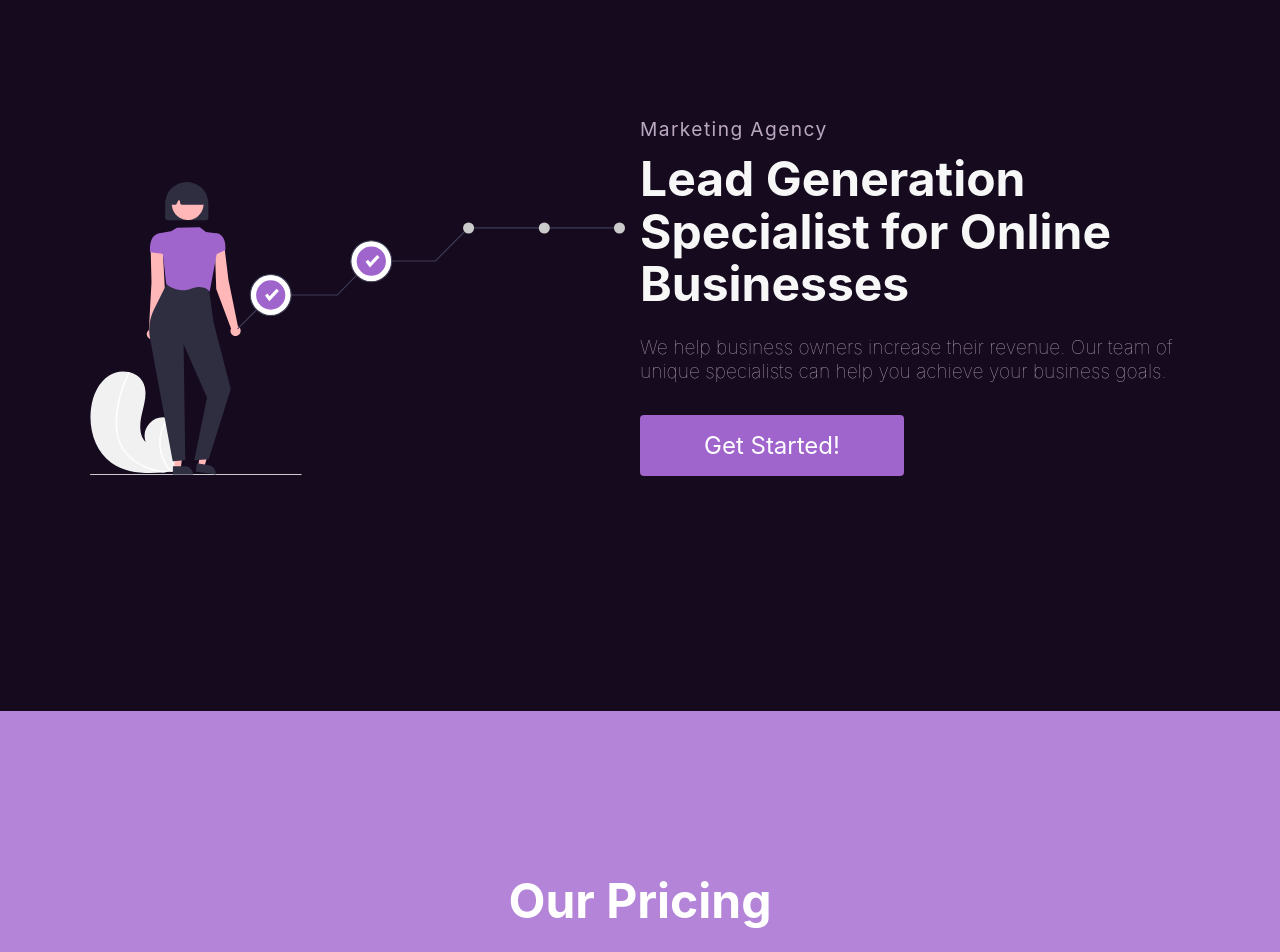
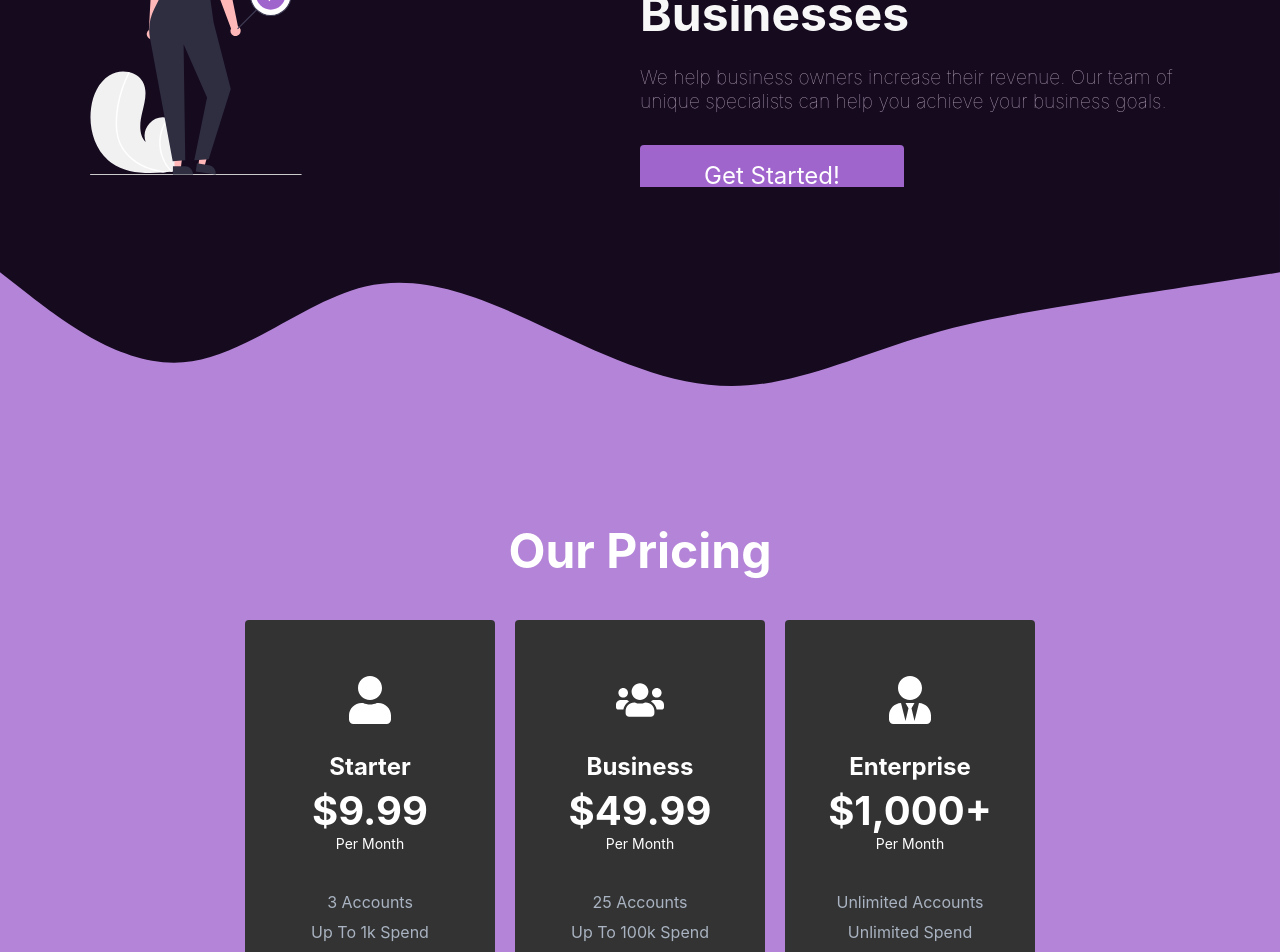
Before and after one commit to coreymunn3/marketing-site-nextjs, a Next.js app: page / in a window 1280 px wide. Shown: the part 1620-2572 px from the top of the page. Built offline with nearby package versions, Linux system fonts and the light colour scheme.

Commit message:
Created DVG dividers for each section, infoSection and Pricing. Minor other fixes.

```diff
--- /dev/null
+++ b/components/DividerSVG/Divider.elements.js
@@ -0,0 +1,17 @@
+import styled from 'styled-components';
+
+export const CurveContainer = styled.div`
+  width: 100%;
+  position: absolute;
+  bottom: 0;
+`;
+
+export const CurveSVG = styled.svg`
+  position: absolute;
+  bottom: 0;
+  background-color: ${(props) => props.svgBg};
+`;
+
+export const PathSVG = styled.path`
+  background-color: ${(props) => props.fill};
+`;
--- /dev/null
+++ b/components/DividerSVG/index.js
@@ -0,0 +1,21 @@
+import { CurveContainer, CurveSVG, PathSVG } from './Divider.elements';
+
+const index = ({ svgBg, svgColor }) => {
+  return (
+    <CurveContainer>
+      <CurveSVG
+        xmlns='http://www.w3.org/2000/svg'
+        viewBox='0 0 1440 320'
+        svgBg={svgBg}
+      >
+        <PathSVG
+          fill={svgColor}
+          fillOpacity='1'
+          d='M0,96L34.3,122.7C68.6,149,137,203,206,197.3C274.3,192,343,128,411,112C480,96,549,128,617,160C685.7,192,754,224,823,224C891.4,224,960,192,1029,170.7C1097.1,149,1166,139,1234,128C1302.9,117,1371,107,1406,101.3L1440,96L1440,0L1405.7,0C1371.4,0,1303,0,1234,0C1165.7,0,1097,0,1029,0C960,0,891,0,823,0C754.3,0,686,0,617,0C548.6,0,480,0,411,0C342.9,0,274,0,206,0C137.1,0,69,0,34,0L0,0Z'
+        ></PathSVG>
+      </CurveSVG>
+    </CurveContainer>
+  );
+};
+
+export default index;
--- a/components/Footer/index.js
+++ b/components/Footer/index.js
@@ -30,10 +30,10 @@ const Footer = ({ data }) => {
       </FooterSubscription>
       <FooterLinksContainer>
         {data.map((section) => (
-          <FooterLinks>
+          <FooterLinks key={section.title}>
             <FooterLinkTitle>{section.title}</FooterLinkTitle>
             {section.links.map((link) => (
-              <FooterLink>{link}</FooterLink>
+              <FooterLink key={link}>{link}</FooterLink>
             ))}
           </FooterLinks>
         ))}
--- a/components/InfoSection/InfoSection.elements.js
+++ b/components/InfoSection/InfoSection.elements.js
@@ -2,14 +2,17 @@ import styled from 'styled-components';
 
 export const InfoSec = styled.div`
   color: #fff;
-  padding: 160px 0%;
+  padding-top: 50px;
+  padding-bottom: 250px;
   background: ${(props) =>
     props.lightBg
       ? props.theme.colors.offWhite
       : props.theme.colors.background};
 
+  position: relative;
+
   @media ${(props) => props.theme.breakpoints.md} {
-    padding: 40px 0;
+    padding: 100px 0;
   }
 `;
 
@@ -38,7 +41,6 @@ export const InfoColumn = styled.div`
 
 export const TextWrapper = styled.div`
   max-width: 540px;
-  padding-bottom: 60px;
 `;
 
 export const TopLine = styled.div`
--- a/components/InfoSection/index.js
+++ b/components/InfoSection/index.js
@@ -9,8 +9,12 @@ import {
   Subtitle,
   ImgWrapper,
   StyledImg,
+  CurveContainer,
+  CurveSVG,
+  PathSVG,
 } from './InfoSection.elements';
 import { Container, Button } from '../../styles/globals';
+import Divider from '../DividerSVG';
 import NextLink from 'next/link';
 
 const InfoSection = (props) => {
@@ -23,6 +27,8 @@ const InfoSection = (props) => {
     buttonLabel,
     src,
     alt,
+    svgBg,
+    svgColor,
   } = props;
 
   const lightTopLine = lightBg ? false : true;
@@ -54,6 +60,7 @@ const InfoSection = (props) => {
             </InfoColumn>
           </InfoRow>
         </Container>
+        <Divider svgBg={svgBg} svgColor={svgColor} />
       </InfoSec>
     </Fragment>
   );
--- a/components/Pricing/Pricing.elements.js
+++ b/components/Pricing/Pricing.elements.js
@@ -1,14 +1,15 @@
 import styled from 'styled-components';
 
 export const PricingSection = styled.div`
-  padding-top: 160px;
-  padding-bottom: 100px;
+  padding-bottom: 250px;
+  padding-top: 50px;
   display: flex;
   flex-direction: column;
   background-color: ${(props) => props.theme.colors.primaryLight};
   justify-content: center;
   align-items: center;
   margin: 0 auto;
+  position: relative;
 `;
 
 export const PricingHeading = styled.h2`
--- a/components/Pricing/index.js
+++ b/components/Pricing/index.js
@@ -13,6 +13,8 @@ import {
 } from './Pricing.elements';
 import { Button } from '../../styles/globals';
 import { FaUser, FaUsers, FaUserTie } from 'react-icons/fa';
+import Divider from '../DividerSVG';
+import theme from '../../styles/defaultTheme';
 
 const index = ({ data }) => {
   return (
@@ -20,7 +22,7 @@ const index = ({ data }) => {
       <PricingHeading>Our Pricing</PricingHeading>
       <PricingCardContainer>
         {data.map((pricingCard) => (
-          <PricingCard>
+          <PricingCard key={pricingCard.plan}>
             <CardBody>
               <CardIcon>
                 {pricingCard.planLevel === 1 && <FaUser fontSize='3rem' />}
@@ -32,7 +34,7 @@ const index = ({ data }) => {
               <CardLength>{pricingCard.planTerm}</CardLength>
               <CardFeatures>
                 {pricingCard.features.map((feature) => (
-                  <CardFeature>{feature}</CardFeature>
+                  <CardFeature key={feature}>{feature}</CardFeature>
                 ))}
               </CardFeatures>
               <Button primary>Choose Plan</Button>
@@ -40,6 +42,10 @@ const index = ({ data }) => {
           </PricingCard>
         ))}
       </PricingCardContainer>
+      <Divider
+        svgColor={theme.colors.primaryLight}
+        svgBg={theme.colors.background}
+      />
     </PricingSection>
   );
 };
--- a/data/index.js
+++ b/data/index.js
@@ -1,3 +1,5 @@
+import Theme from '../styles/defaultTheme';
+
 export const homePageSection1 = {
   lightBg: false,
   imgStart: true,
@@ -8,6 +10,8 @@ export const homePageSection1 = {
   buttonLabel: 'Get Started!',
   src: '/images/business-goals.svg',
   alt: 'alt text',
+  svgBg: Theme.colors.offWhite,
+  svgColor: Theme.colors.background,
 };
 
 export const homePageSection2 = {
@@ -20,6 +24,8 @@ export const homePageSection2 = {
   buttonLabel: 'Get Started!',
   src: '/images/business-goals.svg',
   alt: 'alt text',
+  svgBg: Theme.colors.background,
+  svgColor: Theme.colors.offWhite,
 };
 
 export const homePageSection3 = {
@@ -32,6 +38,8 @@ export const homePageSection3 = {
   buttonLabel: 'Get Started!',
   src: '/images/business-goals.svg',
   alt: 'alt text',
+  svgBg: Theme.colors.primaryLight,
+  svgColor: Theme.colors.background,
 };
 
 export const footerData = [
```
